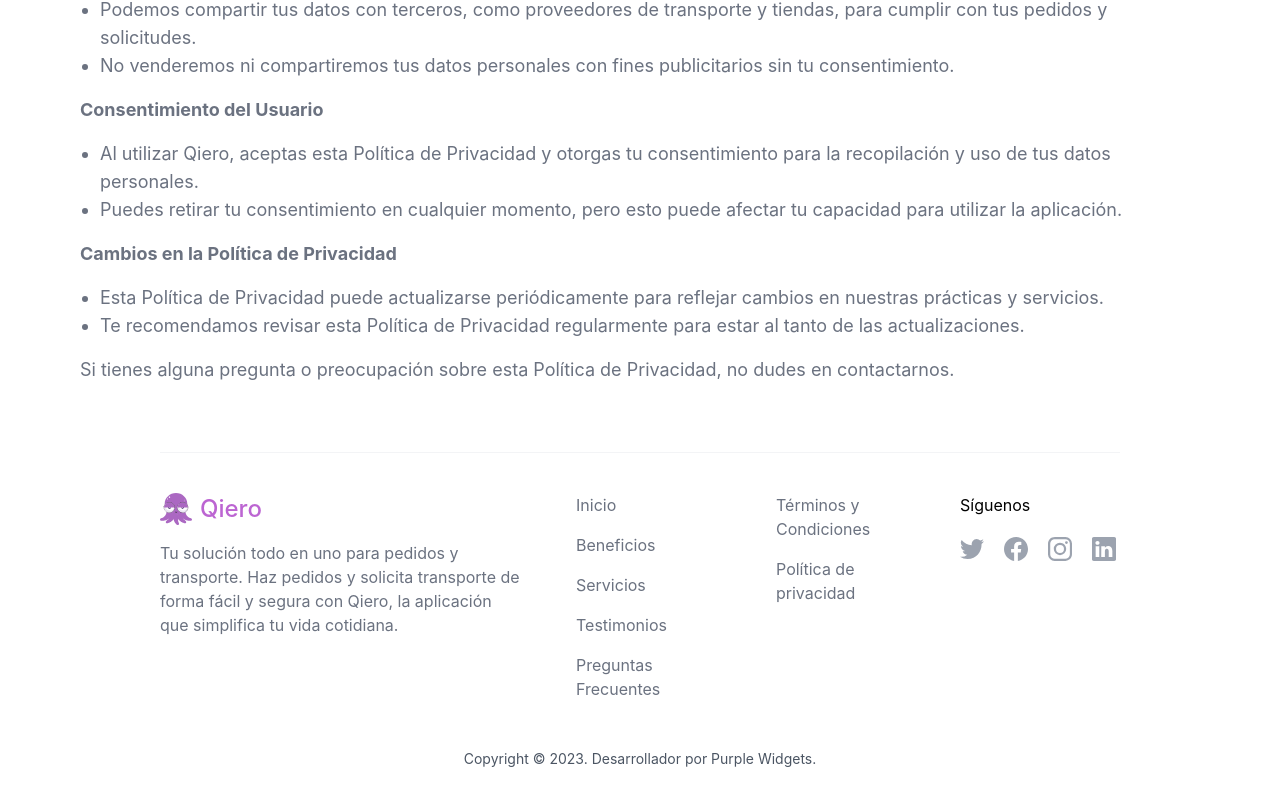
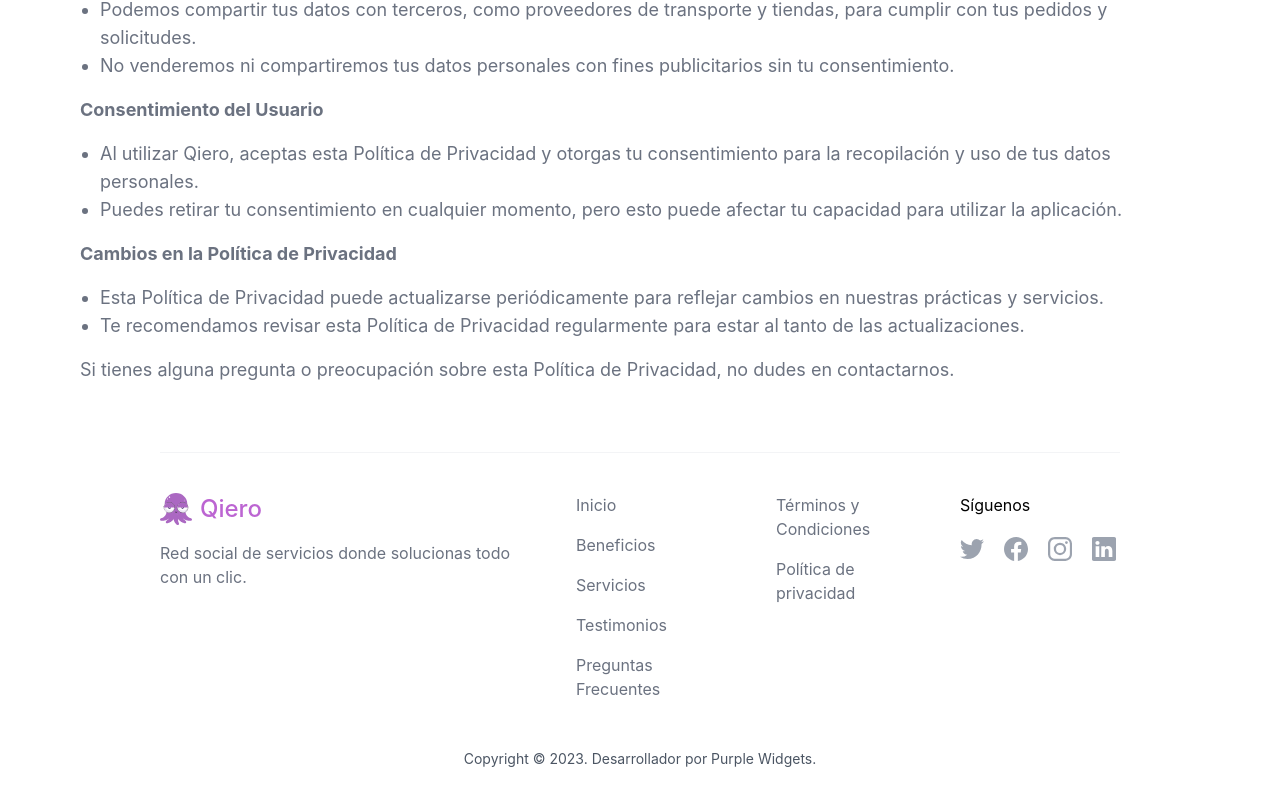
Before and after one commit to NeiderRequene/qiero-home, a Next.js app: page /politica-de-privacidad in a window 1280 px wide. Shown: the part 817-1622 px from the top of the page. Built offline with nearby package versions, Linux system fonts and the light colour scheme.

Commit message:
🐛 Update text

```diff
--- a/components/faq.js
+++ b/components/faq.js
@@ -42,12 +42,12 @@ const faqdata = [
   {
     question: "¿Cómo puedo realizar un pedido de productos en Qiero?",
     answer:
-      "Para hacer un pedido de productos, simplemente ingresa el nombre del producto que deseas y la tarifa que ofreces. Luego, presiona el botón “Buscar”. Y espera a que un proveedor acepte tu solicitud.",
+      "Para hacer un pedido de productos, simplemente ingresa el nombre del producto que deseas y la tarifa que ofreces. Luego, presiona el botón “Buscar”. Y espera a que un Miembro Qiero acepte tu solicitud.",
   },
   {
     question: "¿Cómo funcionan las opciones de transporte en Qiero?",
     answer:
-      "Puedes solicitar transporte privado a través de Qiero. Selecciona tu ubicación de recogida y destino, elige el tipo de vehículo y confirma tu solicitud. Y espera a que un conductor acepte tu solicitud..",
+      "Puedes solicitar transporte privado a través de Qiero. Selecciona tu ubicación de recogida y destino, ingresa la tarifa que ofreces y confirma tu solicitud. Y espera a que un conductor acepte tu solicitud..",
   },
   {
     question: "¿Es seguro utilizar Qiero?",
--- a/components/footer.js
+++ b/components/footer.js
@@ -59,9 +59,7 @@ export default function Footer() {
             </div>
 
             <div className="max-w-md mt-4 text-gray-500 dark:text-gray-400">
-              Tu solución todo en uno para pedidos y transporte. Haz pedidos y
-              solicita transporte de forma fácil y segura con Qiero, la
-              aplicación que simplifica tu vida cotidiana.
+              Red social de servicios donde solucionas todo con un clic.
             </div>
           </div>
 
--- a/components/hero.js
+++ b/components/hero.js
@@ -14,9 +14,7 @@ const Hero = () => {
               Lo que quieras con <span className="text-violet-500">Qiero</span>
             </h1>
             <p className="py-5 text-xl leading-normal text-gray-500 lg:text-xl xl:text-2xl dark:text-gray-300">
-              Tu solución todo en uno para pedidos y transporte. Haz pedidos y
-              solicita transporte de forma fácil y segura con Qiero, la
-              aplicación que simplifica tu vida cotidiana.
+              Red social de servicios donde solucionas todo con un clic.
             </p>
 
             <div className="flex flex-col items-start space-y-3 sm:space-x-4 sm:space-y-0 sm:items-center sm:flex-row">
--- a/pages/politica-de-privacidad/index.js
+++ b/pages/politica-de-privacidad/index.js
@@ -10,7 +10,7 @@ const Privacy = () => {
         <title>Qiero - Políticas de privacidad</title>
         <meta
           name="description"
-          content="Qiero: Tu solución todo en uno para pedidos y transporte. Haz pedidos y solicita transporte de forma fácil y segura con Qiero, la aplicación que simplifica tu vida cotidiana."
+          content="Qiero: Red social de servicios donde solucionas todo con un clic."
         />
         <link rel="icon" type="image/svg+xml" href="/favicon.svg" />
       </Head>
--- a/pages/terminos-y-condiciones/index.js
+++ b/pages/terminos-y-condiciones/index.js
@@ -10,7 +10,7 @@ const Terms = () => {
         <title>Qiero - Términos y Condiciones</title>
         <meta
           name="description"
-          content="Qiero: Tu solución todo en uno para pedidos y transporte. Haz pedidos y solicita transporte de forma fácil y segura con Qiero, la aplicación que simplifica tu vida cotidiana."
+          content="Qiero: Red social de servicios donde solucionas todo con un clic."
         />
         <link rel="icon" type="image/svg+xml" href="/favicon.svg" />
       </Head>
```
